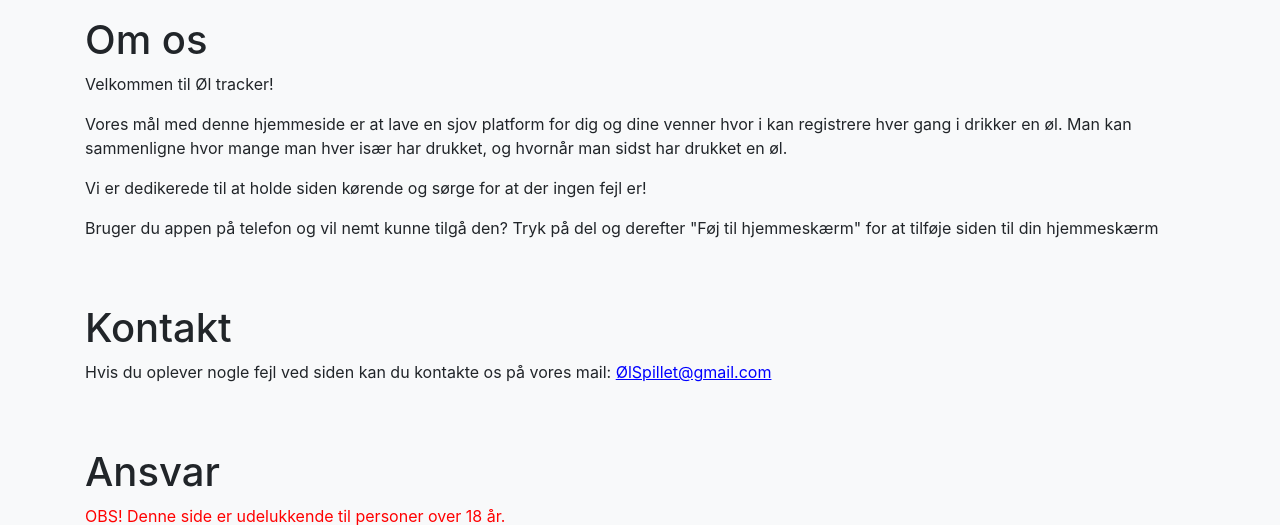
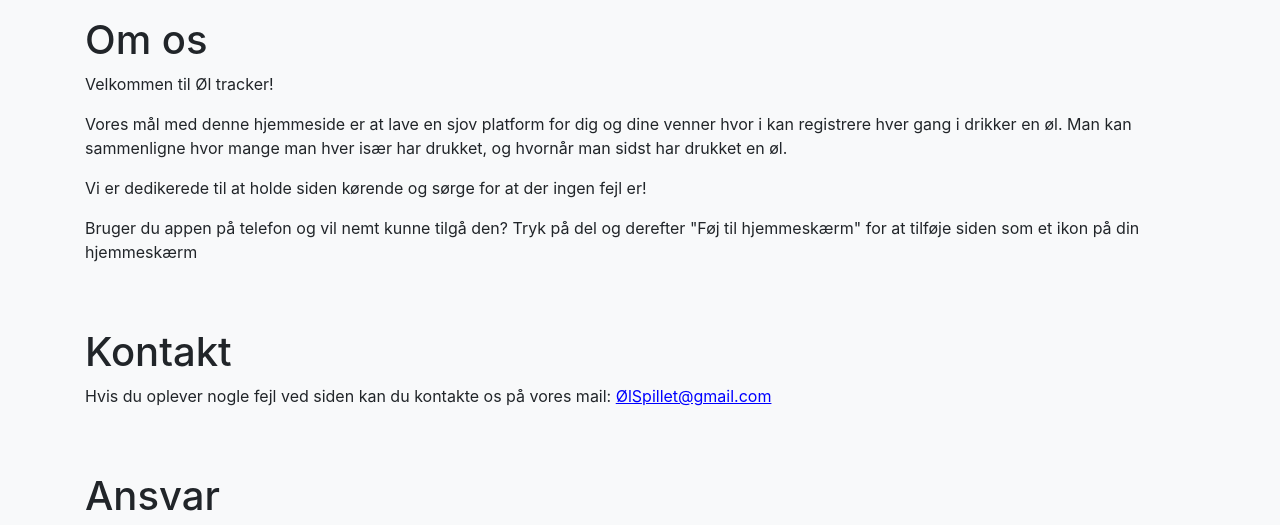
Before and after one commit to Tobiasbotmaker/oeltracker, a Flask app: page /about in a window 1280 px wide. Shown: the part 56-581 px from the top of the page. Run offline with Flask 3, Linux system fonts and the light colour scheme; some libraries are stand-ins or nearby versions.

Commit message:
små rettelser i tekst

```diff
--- a/templates/about.html
+++ b/templates/about.html
@@ -47,7 +47,7 @@
         <p>Velkommen til Øl tracker!</p>
         <p>Vores mål med denne hjemmeside er at lave en sjov platform for dig og dine venner hvor i kan registrere hver gang i drikker en øl. Man kan sammenligne hvor mange man hver især har drukket, og hvornår man sidst har drukket en øl.</p>
         <p>Vi er dedikerede til at holde siden kørende og sørge for at der ingen fejl er!</p>
-        <p>Bruger du appen på telefon og vil nemt kunne tilgå den? Tryk på del og derefter "Føj til hjemmeskærm" for at tilføje siden til din hjemmeskærm</p>
+        <p>Bruger du appen på telefon og vil nemt kunne tilgå den? Tryk på del og derefter "Føj til hjemmeskærm" for at tilføje siden som et ikon på din hjemmeskærm</p>
     </div>
     <div class="flex-grow-1">
         <h1 class="mt-5">Kontakt</h1>
--- a/templates/index.html
+++ b/templates/index.html
@@ -88,7 +88,6 @@
                 if (navigator.geolocation) {
                     navigator.geolocation.getCurrentPosition(
                         function (position) {
-                            alert("Lokation fundet!");
                         },
                         function (error) {
                             // Lokationen kan ikke findes, men tilladelsen er stadig givet
```
